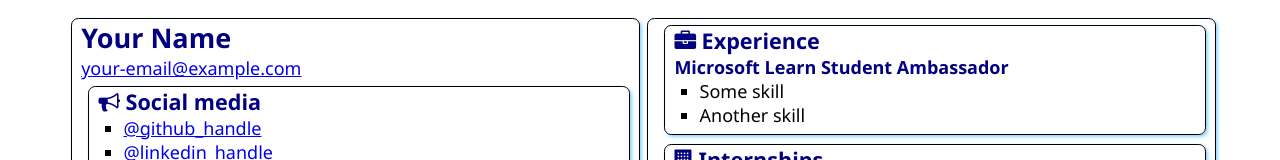
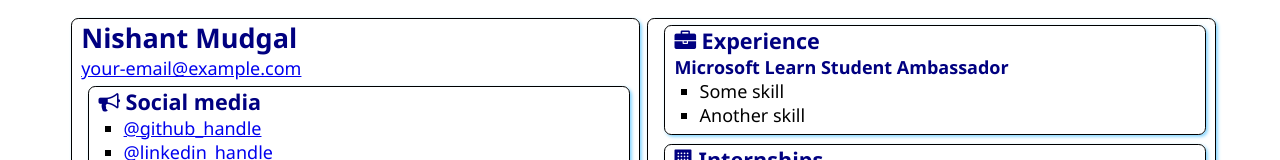
Before and after one commit to Nishant-2605/SATechnicalOnboarding, a plain HTML site: page src/index.html in a window 1280 px wide. Shown: the top 160 px of the page. Drawn offline with Linux system fonts and the light colour scheme.

Commit message:
Added my name
Changed my name

```diff
--- a/src/index.html
+++ b/src/index.html
@@ -12,7 +12,7 @@
 <body>
     <main>
         <article class="box">
-            <h1>Your Name</h1>
+            <h1>Nishant Mudgal</h1>
             <div><a href="mailto:your.email@example.com">your-email@example.com</a></div>
 
             <section class="box">
```
